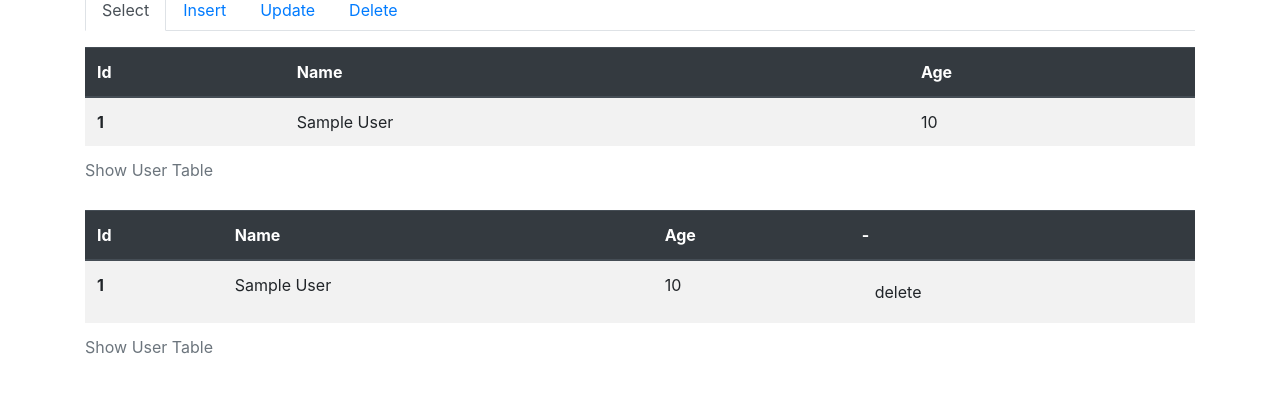
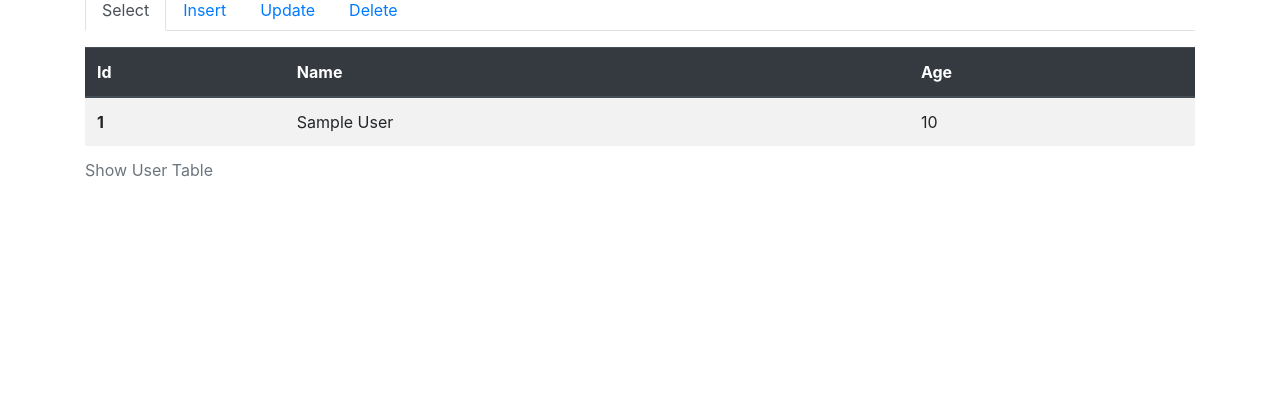
Before and after one commit to teishi-464/lamp_test, a PHP site: page /index.php in a window 1280 px wide. Shown: the part 190-583 px from the top of the page. Run offline with PHP 8.4, Linux system fonts and the light colour scheme; tables that the repository leaves empty or names only in its code hold one stand-in row (values such as "Sample post").

Commit message:
fix delete

```diff
--- a/delete.php
+++ b/delete.php
@@ -12,7 +12,7 @@
         $name = $_POST['name'];
         $age = $_POST['age'];
 
-        $sql = "delete from user where =:id)";
+        $sql = "delete from user where =:id";
         $stmt = $dbh->prepare($sql);
         $prams = array(':id'=> $id);
         $stmt->execute($prams);
--- a/index.php
+++ b/index.php
@@ -126,7 +126,7 @@
                     </div>
                 </form>
             </div>
-            <div class="tab-pane active" id="delete">
+            <div class="tab-pane" id="delete">
                 <table class="table table-striped mt-3">
                     <caption>Show User Table</caption>
                     <thead class="thead-dark">
@@ -146,7 +146,7 @@
                                 <td>
                                     <form action="./delete.php" method="get">
                                         <input class="d-none" type="text" name="id" value="<?php echo "$value[id]"; ?>">
-                                        <button class="btn btn-denger" type="submit">delete</button>
+                                        <button class="btn btn-danger" type="submit">delete</button>
                                     </form>
                                 </td>
                             </tr>
```
